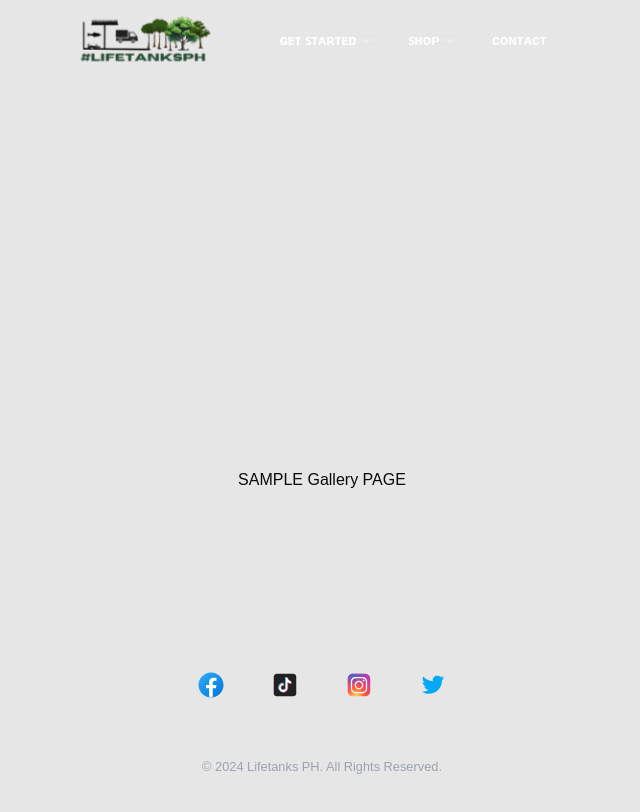
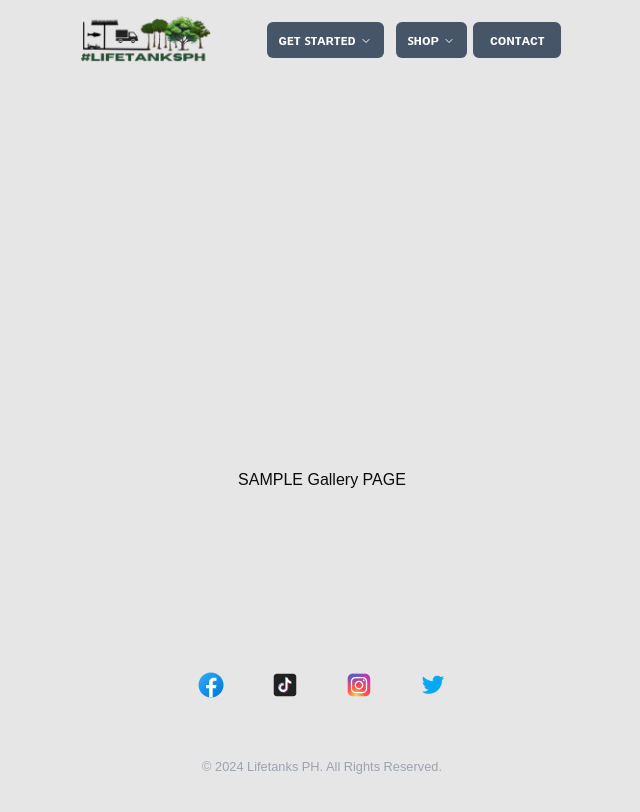
Before and after one commit to clavelian/lifetank, a Next.js app in the folder lt/: page /gallery in a window 1280 px wide. Shown: the top 812 px of the page, without its empty margins (318-958 px from the left). Built offline with nearby package versions, Linux system fonts and the light colour scheme.

Commit message:
commit again before I fubr

```diff
--- a/lt/app/components/navbar/navmenu.tsx
+++ b/lt/app/components/navbar/navmenu.tsx
@@ -11,7 +11,7 @@ import {
   NavigationMenuLink,
   NavigationMenuList,
   NavigationMenuTrigger,
-  navigationMenuTriggerStyle,
+  // navigationMenuTriggerStyle,
 } from "@/components/ui/navigation-menu";
 
 const components: { title: string; href: string; description: string }[] = [
@@ -37,6 +37,7 @@ const components: { title: string; href: string; description: string }[] = [
 
 export function NavMenu() {
   return (
+    <>
       <NavigationMenu className="mobile:hidden flex justify-center items-center p-1 pl-14">
         <NavigationMenuList>
           {/* get started */}
@@ -49,8 +50,8 @@ export function NavMenu() {
                   Temporibus.
                 </ListItem>
                 <ListItem href="/about" title="About">
-                Lorem, ipsum dolor sit amet consectetur adipisicing elit. Fugiat
-                esse.
+                  Lorem, ipsum dolor sit amet consectetur adipisicing elit.
+                  Fugiat esse.
                 </ListItem>
                 <ListItem href="/" title="Maintenance Guides">
                   Lorem ipsum dolor sit amet consectetur adipisicing elit.
@@ -78,15 +79,18 @@ export function NavMenu() {
           </NavigationMenuItem>
 
           {/* contact */}
-        <NavigationMenuItem>
-          <Link href="/contact" legacyBehavior passHref>
-            <NavigationMenuLink className={navigationMenuTriggerStyle()}>
-              ᴄᴏɴᴛᴀᴄᴛ
-            </NavigationMenuLink>
-          </Link>
-        </NavigationMenuItem>
         </NavigationMenuList>
       </NavigationMenu>
+      <button className="relative inline-flex items-center justify-center px-4 py-1.5 overflow-hidden font-medium transition duration-300 ease-out border-2 rounded-lg group bg-slate-600">
+        <span className="absolute inset-0 flex items-center justify-center w-full h-full text-white duration-300 -translate-x-full bg-slate-600 group-hover:translate-x-0 ease">
+          ❤️
+        </span>
+        <span className="absolute flex items-center justify-center w-full h-full transition-all duration-300 transform group-hover:translate-x-full ease font-bold text-sm text-white">
+          ᴄᴏɴᴛᴀᴄᴛ
+        </span>
+        <span className="relative invisible">ᴄᴏɴᴛᴀᴄᴛ</span>
+      </button>
+    </>
   );
 }
 
--- a/lt/app/globals.css
+++ b/lt/app/globals.css
@@ -23,7 +23,7 @@ video {
 }
 nav {
   /* background: linear-gradient(to bottom, hsl(0deg 0% 0%) 0%, transparent 0%);*/
-  backdrop-filter: blur(20px);
+  /* backdrop-filter: blur(20px); */
 }
 /* ul li {
   -webkit-text-stroke: 0.3px black;
--- a/lt/app/shop/page.tsx
+++ /dev/null
@@ -1,51 +0,0 @@
-import ResponsiveNavbar from "@/app/components/navbar/navbar";
-import ResponsiveFooter from "@/app/components/footer/footer";
-import Image from "next/image";
-import One from "@/public/1.jpg";
-import Link from "next/link";
-
-const Shop = () => {
-  return (
-    <>
-      <nav>
-        <ResponsiveNavbar />
-      </nav>
-      <main className="h-[80vh] w-full flex justify-center items-center">
-        <div className="w-full mobile:w-[80%] exclude:w-[20%] h-[350px] relative overflow-hidden group cursor-pointer rounded-md">
-          {/*  image  */}
-          <Image
-            src={One}
-            alt="one"
-            height={1000}
-            width={1000}
-            className="w-full h-full object-cover group-hover:scale-[1.1] transition-all duration-700"
-          />
-
-          {/*  text  */}
-          <div className="absolute top-[54%] transform group-hover:translate-y-[-50%] transition-all duration-500 w-full h-full left-0 z-20 right-0 flex items-center justify-center flex-col">
-            <h1 className="text-[1.5rem] font-bold text-white text-center capitalize shopTitle">
-              Wildflower
-            </h1>
-            <p className="text-center z-[1-] opacity-0 group-hover:z-20 group-hover:opacity-100 transition-all duration-700 text-white text-[0.9rem] pb-3">
-              Lorem Ipsum is simply dummy text of the printing and typesetting
-              industry.
-            </p>
-            <Link href="/shop/wildflower">
-              <span className="bg-gray-400 z-[1-] opacity-0 group-hover:z-20 group-hover:opacity-100 px-3 py-2 mt-3 hover:bg-gray-500 transition-all duration-1000 text-white rounded-md text-[0.9rem]">
-                View Details
-              </span>
-            </Link>
-          </div>
-
-          {/*  bottom shadow  */}
-          <div className="w-full opacity-0 z-[-1] group-hover:opacity-100 group-hover:z-10 transition-all duration-500 bg-gradient-to-b from-[rgb(0,0,0,0.001)] to-[rgb(0,0,0,0.5)] h-[100%] absolute bottom-0 left-0 right-0"></div>
-        </div>
-      </main>
-      <footer>
-        <ResponsiveFooter />
-      </footer>
-    </>
-  );
-};
-
-export default Shop;
--- a/lt/app/shop/terrarium/page.tsx
+++ b/lt/app/shop/terrarium/page.tsx
@@ -1,11 +1,51 @@
-const Foo = () => {
+import ResponsiveNavbar from "@/app/components/navbar/navbar";
+import ResponsiveFooter from "@/app/components/footer/footer";
+import Image from "next/image";
+import One from "@/public/1.jpg";
+import Link from "next/link";
+
+const Shop = () => {
   return (
     <>
-      <div>
-        <p>Foo</p>
-      </div>
+      <nav>
+        <ResponsiveNavbar />
+      </nav>
+      <main className="h-[80vh] w-full flex justify-center items-center">
+        <div className="w-full mobile:w-[80%] exclude:w-[20%] h-[350px] relative overflow-hidden group cursor-pointer rounded-md">
+          {/*  image  */}
+          <Image
+            src={One}
+            alt="one"
+            height={1000}
+            width={1000}
+            className="w-full h-full object-cover group-hover:scale-[1.1] transition-all duration-700"
+          />
+
+          {/*  text  */}
+          <div className="absolute top-[54%] transform group-hover:translate-y-[-50%] transition-all duration-500 w-full h-full left-0 z-20 right-0 flex items-center justify-center flex-col">
+            <h1 className="text-[1.5rem] font-bold text-white text-center capitalize shopTitle">
+              Wildflower
+            </h1>
+            <p className="text-center z-[1-] opacity-0 group-hover:z-20 group-hover:opacity-100 transition-all duration-700 text-white text-[0.9rem] pb-3">
+              Lorem Ipsum is simply dummy text of the printing and typesetting
+              industry.
+            </p>
+            <Link href="/shop/wildflower">
+              <span className="bg-gray-400 z-[1-] opacity-0 group-hover:z-20 group-hover:opacity-100 px-3 py-2 mt-3 hover:bg-gray-500 transition-all duration-1000 text-white rounded-md text-[0.9rem]">
+                View Details
+              </span>
+            </Link>
+          </div>
+
+          {/*  bottom shadow  */}
+          <div className="w-full opacity-0 z-[-1] group-hover:opacity-100 group-hover:z-10 transition-all duration-500 bg-gradient-to-b from-[rgb(0,0,0,0.001)] to-[rgb(0,0,0,0.5)] h-[100%] absolute bottom-0 left-0 right-0"></div>
+        </div>
+      </main>
+      <footer>
+        <ResponsiveFooter />
+      </footer>
     </>
   );
 };
 
-export default Foo;
+export default Shop;
--- a/lt/components/ui/navigation-menu.tsx
+++ b/lt/components/ui/navigation-menu.tsx
@@ -42,8 +42,10 @@ const NavigationMenuItem = NavigationMenuPrimitive.Item;
 
 // Button itself
 const navigationMenuTriggerStyle = cva(
-  "group inline-flex h-9 w-max items-center justify-center rounded-md bg-transparent px-3 py-2 text-sm text-white font-semibold transition-colors hover:bg-accent hover:text-accent-foreground focus:bg-accent focus:text-accent-foreground focus:outline-none disabled:pointer-events-none disabled:opacity-50 data-[active]:bg-accent/50 data-[state=open]:bg-accent/50"
+  "group inline-flex h-9 w-max items-center justify-center rounded-md px-3 py-2 text-sm  bg-slate-600 text-white font-semibold transition-colors hover:bg-accent hover:text-accent-foreground focus:bg-accent focus:text-accent-foreground focus:outline-none disabled:pointer-events-none disabled:opacity-50 data-[active]:bg-accent/50 data-[state=open]:bg-accent/50"
 );
+
+// "group inline-flex h-9 w-max items-center justify-center rounded-md bg-transparent px-3 py-2 text-sm text-white font-semibold transition-colors hover:bg-accent hover:text-accent-foreground focus:bg-accent focus:text-accent-foreground focus:outline-none disabled:pointer-events-none disabled:opacity-50 data-[active]:bg-accent/50 data-[state=open]:bg-accent/50"
 
 const NavigationMenuTrigger = React.forwardRef<
   React.ElementRef<typeof NavigationMenuPrimitive.Trigger>,
```
Lines whose indentation alone changed are shown as unchanged.
